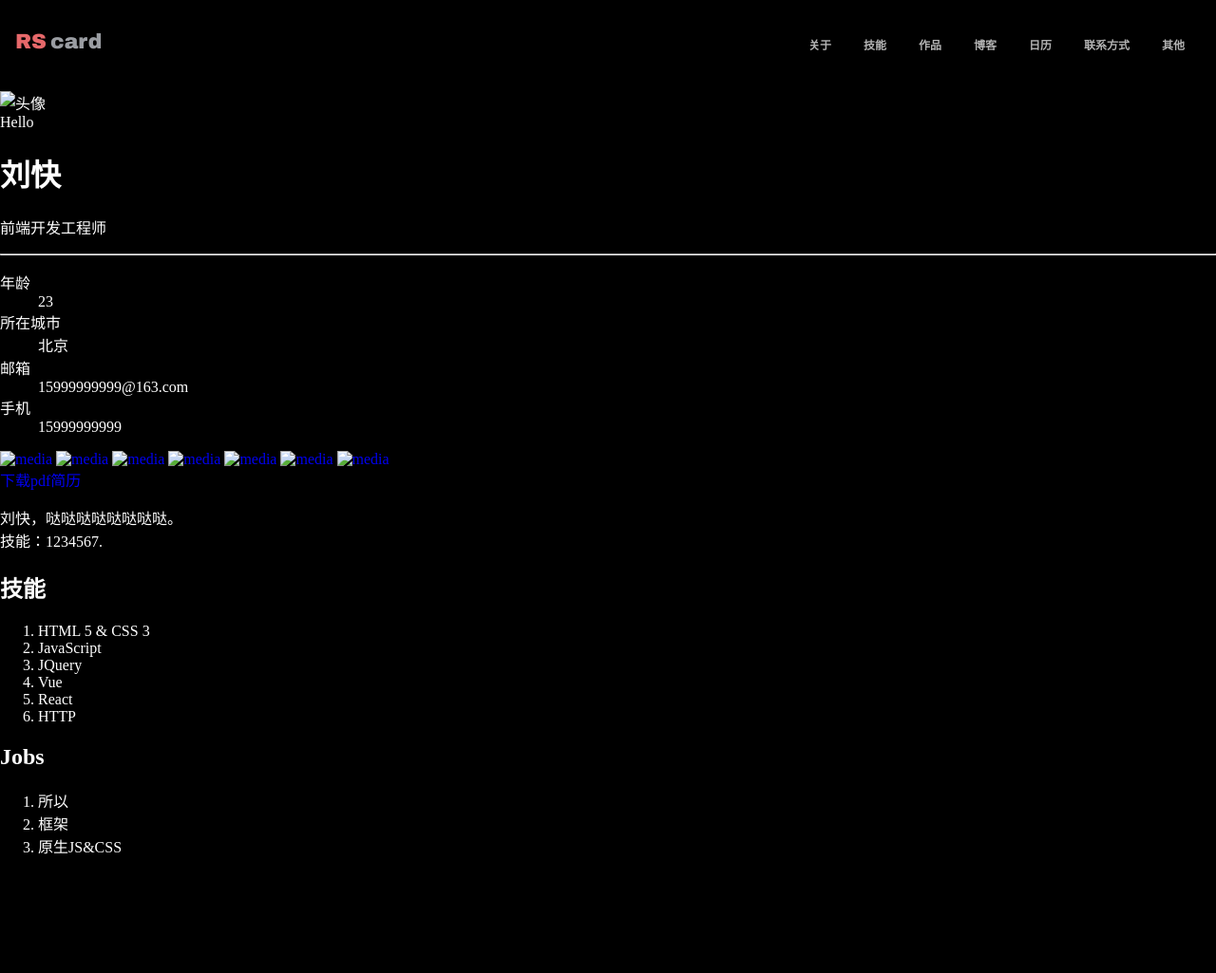
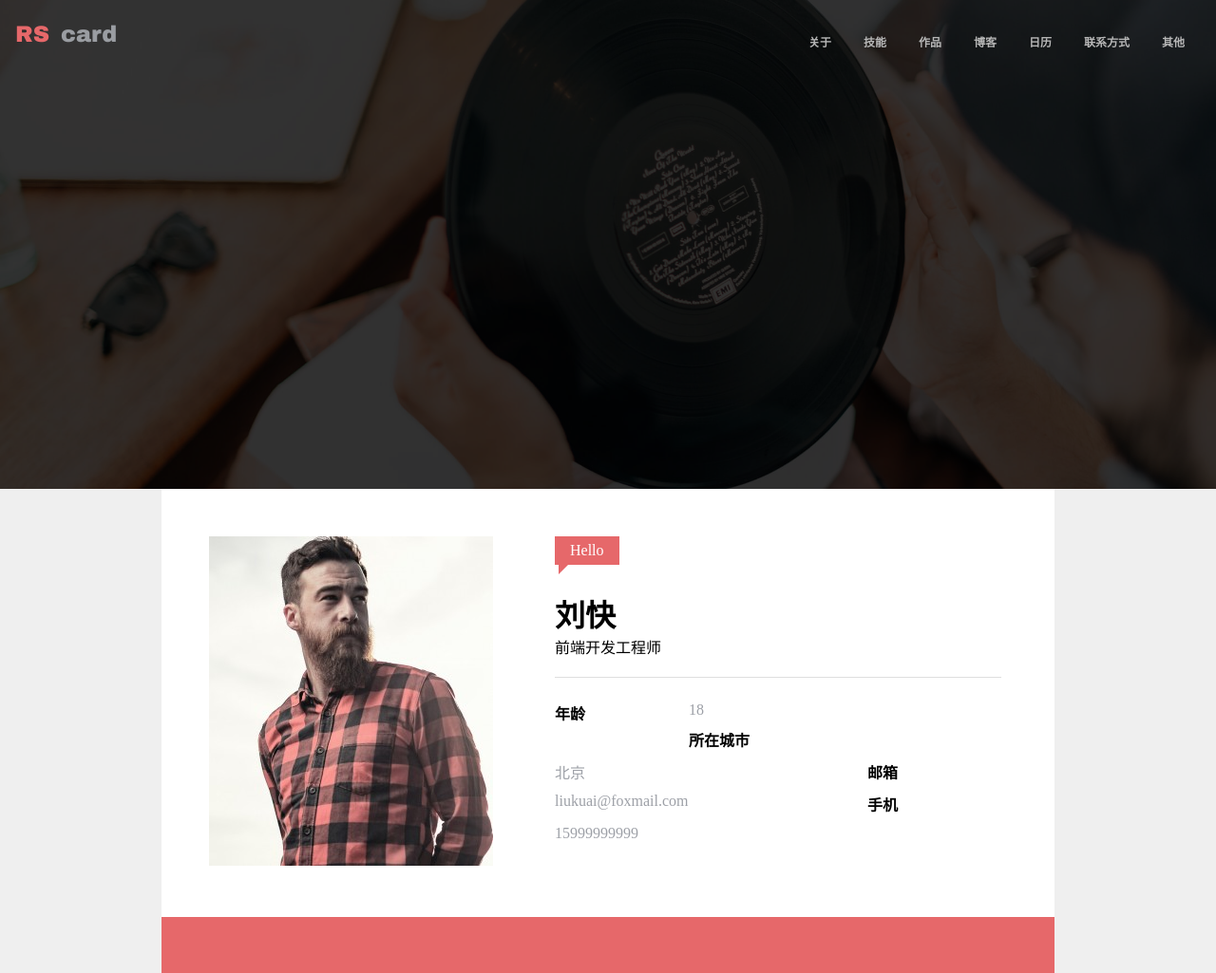
Before and after one commit to Luke19950111/resume-demo, a plain HTML site: page index.html in a window 1280 px wide. Shown: the top 1025 px of the page at 95% size. Before the commit the page ends 919 px from the top, so only its background shows below. Drawn offline with Linux system fonts and the light colour scheme.

Commit message:
添加card样式

```diff
--- a/index.html
+++ b/index.html
@@ -1,91 +1,137 @@
 <!DOCTYPE html>
 <html>
+
 <head>
   <title>刘快的个人简历</title>
   <link rel="stylesheet" href="./style.css">
+  <script src="//at.alicdn.com/t/font_451045_32zbfqegtq3t0529.js"></script>
+  <style type="text/css">
+    .icon {
+       width: 1em; height: 1em;
+       vertical-align: -0.15em;
+       fill: currentColor;
+       overflow: hidden;
+    }
+  </style>
 </head>
+
 <body>
-        <div class="topNavBar clearfix">
-            <a class="logo" href="#" alt="logo" style="float:left;">
-                <span class="rs">RS</span><span class="card">card</span>
+  <div class="topNavBar">
+    <div class="topNavBar-inner clearfix">
+      <a class="logo" href="#" alt="logo" style="float: left;">
+        <span class="rs">RS</span>
+        <span class="card">card</span>
       </a>
-            <nav style="float:right;">
+      <nav style="float: right;">
         <ul class="clearfix">
-                    <li><a href="#">关于</a></li>
-                    <li><a href="#">技能</a></li>
-                    <li><a href="#">作品</a></li>
-                    <li><a href="#">博客</a></li>
-                    <li><a href="#">日历</a></li>
-                    <li><a href="#">联系方式</a></li>
-                    <li><a href="#">其他</a></li>
+          <li>
+            <a href="#">关于</a>
+          </li>
+          <li>
+            <a href="#">技能</a>
+          </li>
+          <li>
+            <a href="#">作品</a>
+          </li>
+          <li>
+            <a href="#">博客</a>
+          </li>
+          <li>
+            <a href="#">日历</a>
+          </li>
+          <li>
+            <a href="#">联系方式</a>
+          </li>
+          <li>
+            <a href="#">其他</a>
+          </li>
         </ul>
       </nav>
     </div>
-        <div class="banner" style="background-image:url(#)"></div>
+  </div>
+  <div class="banner">
+    <div class="mask"></div>
+  </div>
   <main>
-            <div class="card">
-                <div class="pictureAndText">
+    <div class="userCard">
+      <div class="pictureAndText clearfix">
         <div class="picture">
-                        <img src="#" alt="头像">
+          <img src="./img/avatar.jpg" width=299 height=347 alt="头像">
         </div>
         <div class="text">
-                        <span class="welcome">Hello</span>
+          <span class="welcome">Hello
+            <span class="triangle"></span>
+          </span>
           <h1>刘快</h1>
           <p>前端开发工程师</p>
           <hr>
           <dl>
             <dt>年龄</dt>
-                            <dd>23</dd>
+            <dd>18</dd>
             <dt>所在城市</dt>
             <dd>北京</dd>
             <dt>邮箱</dt>
-                            <dd>15999999999@163.com</dd>
+            <dd>liukuai@foxmail.com</dd>
             <dt>手机</dt>
             <dd>15999999999</dd>
           </dl>
         </div>
       </div>
       <footer class="media">
-                    <a href="#"><img src="#" alt="media"></a>
-                    <a href="#"><img src="#" alt="media"></a>
-                    <a href="#"><img src="#" alt="media"></a>
-                    <a href="#"><img src="#" alt="media"></a>
-                    <a href="#"><img src="#" alt="media"></a>
-                    <a href="#"><img src="#" alt="media"></a>
-                    <a href="#"><img src="#" alt="media"></a>
+        <a href="#">
+          <svg class="icon" aria-hidden="true">
+              <use xlink:href="#icon-github"></use>
+          </svg>
+        </a>
+        <a href="#">
+          <svg class="icon" aria-hidden="true">
+              <use xlink:href="#icon-Ankerwebicon-"></use>
+          </svg>
+        </a>
+        <a href="#">
+          <svg class="icon" aria-hidden="true">
+              <use xlink:href="#icon-weibo"></use>
+          </svg>
+        </a>
       </footer>
     </div>
-            <a class="button" href="#">下载pdf简历</a>
+
+    <a class="button" href="#">下载 PDF 简历</a>
+
     <p>
-                刘快，哒哒哒哒哒哒哒哒。<br>
-                技能：1234567.
+      刘快，简介简介简介简介简介简介，简介简介简介简介简介简介，简介简介简介简介简介简介。
+      <br> 技能：前端开发，前端开发，前端开发，前端开发。
     </p>
+
   </main>
   <section>
     <h2>技能</h2>
     <ol>
       <li>HTML 5 &amp; CSS 3</li>
       <li>JavaScript</li>
-                <li>JQuery</li>
+      <li>jQuery</li>
       <li>Vue</li>
       <li>React</li>
       <li>HTTP</li>
     </ol>
   </section>
   <section>
-            <h2>Jobs</h2>
+    <h2>作品集</h2>
     <nav>
       <ol>
-                    <li>所以</li>
+        <li>所有</li>
         <li>框架</li>
         <li>原生JS&amp;CSS</li>
       </ol>
     </nav>
+
     <div class="jobs">
       <div class="big"></div>
       <div class="small"></div>
       <div class="small"></div>
     </div>
+
   </section>
 </body>
+
 </html>
--- a/style.css
+++ b/style.css
@@ -1,10 +1,19 @@
 body{
-    background: black;
-    color: white;
+    background: #efefef;
     margin: 0;
 }
     a{
+        color: inherit;
         text-decoration: none;
+    }
+    *{
+        margin: 0;
+        padding: 0;
+    }
+    hr{
+        height: 0;
+        border: none;
+        border-top: 1px solid #dedede
     }
     .clearfix::after{
         content: '';
@@ -12,44 +21,136 @@ body{
         clear: both;
     }
     .topNavBar{
-        padding: 28px 16px 28px 16px;
+        padding: 20px 0 20px 0;
+        position: fixed;
+        top: 0;
+        left: 0;
+        width: 100%;
     }
-    .topNavBar .logo{
-        font-family: "Arial Black";
-        font-size: 22px;
-        padding-top: 4px;
-        padding-bottom: 3px;
+    .topNavBar-inner {
+        padding: 0 16px;
     }
-    .topNavBar .logo .rs{
-        color: #e6686a;
-        margin-right: 4px;
+    .topNavBar nav {
+        padding-top: 7px;
     }
-    .topNavBar .logo .card{
-        color: #9A9DA2;
-    }
-    .topNavBar nav{
-        font-size: 12px;
-        padding-top: 10px;
-        padding-bottom: 9px;
-    }
-    .topNavBar nav a{
-        color: rgba(255, 255, 255, 0.7);
-        font-weight: bold;
-        display: block;
-    }
-    .topNavBar nav ul{
+    .topNavBar nav > ul {
         list-style: none;
         margin: 0;
         padding: 0;
     }
-    .topNavBar nav ul>li{
+    .topNavBar nav > ul > li {
         float: left;
         margin-left: 17px;
         margin-right: 17px;
     }
-    .topNavBar nav ul>li>a{
-        border-bottom: 3px solid transparent
+    .topNavBar nav > ul > li > a {
+        font-size: 12px;
+        color: #b7b7b7;
+        font-weight: bold;
+        border-top: 3px solid transparent;
+        border-bottom: 3px solid transparent;
+        padding-top: 5px;
+        padding-bottom: 5px;
+        display: block;
     }
-    .topNavBar nav ul>li>a:hover{
-        border-bottom-color: #DC6465
+    .topNavBar nav > ul > li > a:hover {
+        border-bottom: 3px solid #e06567;
     }
+    .topNavBar .logo {
+        font-size: 24px;
+        font-family: "Arial Black";
+        padding-top: 3px;
+        padding-bottom: 4px;
+    }
+    .topNavBar .logo .rs {
+        margin-right: 4px;
+        color: #e6686a;
+    }
+    .topNavBar .logo .card {
+        color: #9a9da2
+    }
+    .banner{
+        background-image: url(./img/rs-cover.jpg);
+        height: 515px;
+        background-position: center center;
+        background-size: cover;
+    }
+    .banner .mask {
+        height: 515px;
+        background-color: rgba(0,0,0,0.8)
+    }
+    .userCard {
+        max-width: 940px;
+        margin-left: auto;
+        margin-right: auto;
+        background-color: #ffffff;
+    }
+    .userCard .welcome {
+        background-color: #e6686a;
+        color: white;
+        display: inline-block;
+        padding: 4px 16px;
+        line-height: 22px;
+        position: relative;
+    }
+    .userCard .welcome .triangle {
+        display: block;
+        border: 10px solid transparent;
+        width: 0px;
+        border-left-color: #e6686a;
+        border-top-width: 0px;
+        position: absolute;
+        left: 4px;
+        top: 100%;
+    }
+    .userCard .picture {
+        float: left;
+    }
+    .userCard .text {
+        float: left;
+        margin-left: 65px;
+        width: 470px;
+    }
+    .userCard .text h1 {
+        margin-top: 28px;
+    }
+    .userCard .text hr {
+        margin: 20px 0;
+    }
+    .userCard .pictureAndText {
+        padding: 50px;
+    }
+    .userCard dl dt,
+    .userCard dl dd {
+        float: left;
+        padding: 5px 0;
+    }
+    .userCard dl dt {
+        width: 30%;
+        font-weight: bold;
+    }
+    .userCard dl dd {
+        width: 70%;
+        color: #9da0a7;
+    }
+    .userCard > footer.media {
+        background: #e6686a;
+        text-align: center;
+    }
+    .userCard > footer.media > a {
+        display: inline-block;
+        width: 40px;
+        line-height: 30px;
+        padding: 5px 0;
+        border-radius: 50%;
+        margin: 16px 16px;
+    }
+    .userCard > footer.media >a:hover {
+        background: #cf5d5f
+    }
+    .userCard svg {
+        width: 30px;
+        height: 30px;
+        fill: white;
+        vertical-align: top;
+    }
```
Lines whose indentation alone changed are shown as unchanged.
